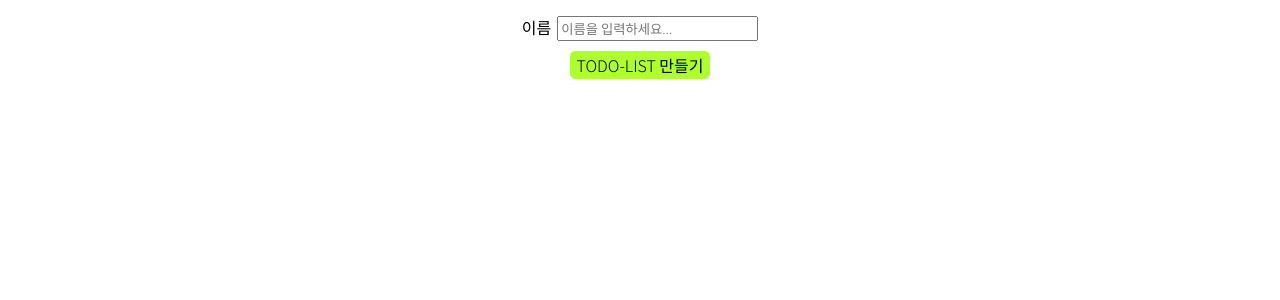
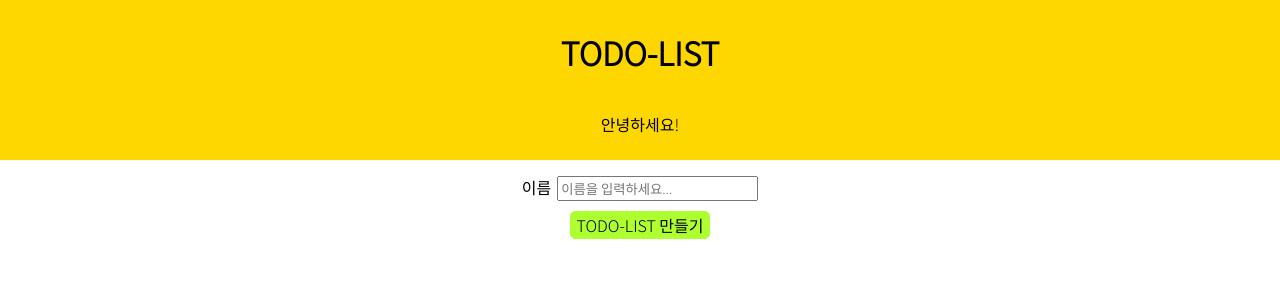
Before and after one commit to themrsung/todo-router-2, a React (Create React App) app: page / in a window 1280 px wide. Shown: the top 300 px of the page. Built offline with nearby package versions, Linux system fonts and the light colour scheme; a web font is replaced by a local one.

Commit message:
style changes

```diff
--- a/src/components/style/Header.css
+++ b/src/components/style/Header.css
@@ -6,4 +6,6 @@
     flex-direction: column;
     align-items: center;
     justify-content: center;
+
+    height: 20vh;
 }
--- a/src/pages/style/ViewTodo.css
+++ b/src/pages/style/ViewTodo.css
@@ -1,10 +1,6 @@
-.Header {
-    display: none;
-}
-
 .ViewTodo {
     width: 100%;
-    height: 100vh;
+    height: 80vh;
 
     background: linear-gradient(135deg, aqua, pink);
 
--- a/src/style/style.css
+++ b/src/style/style.css
@@ -8,6 +8,10 @@
 
 body {
     margin: 0px;
+}
+
+.Header {
+    display: flex;
 }
 
 .OuterWrap {
```
